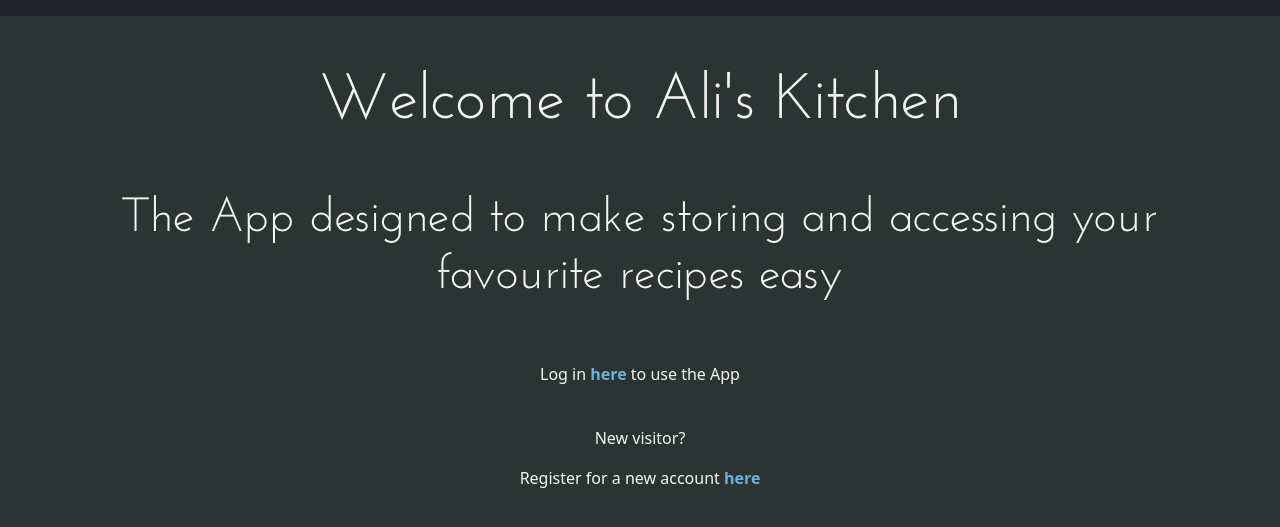
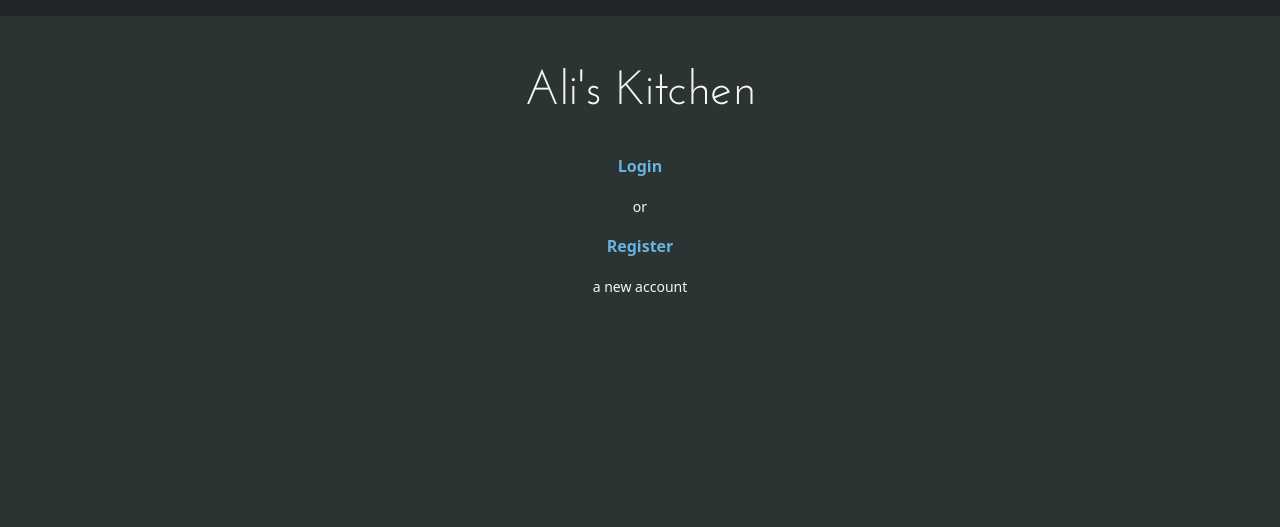
Before and after one commit to matt-codesstuff/alisite, a Django app: page / in a window 1280 px wide. Shown: the top 527 px of the page. Run offline with Django 4.2, Linux system fonts and the light colour scheme; data that the repository does not hold is empty.

Commit message:
some front-end cleanup

```diff
--- a/recipes/static/recipes/style.css
+++ b/recipes/static/recipes/style.css
@@ -40,29 +40,16 @@ hr {
   padding: 0;
 }
 
-h1 {
+.ambitionfont{
+  font-family: AmbitionandInk;
   text-align: center;
-  margin-bottom: 50px;
-  font-family: JosefinSans;
-  font-size: 4rem;
-}
-
-h3 {
-  text-align: center;
-  font-family: JosefinSans;
   font-size: 3rem;
 }
 
-h5 {
+.josefont{
+  font-family: JosefinSans;
   text-align: center;
-  font-family: JosefinSans;
-  font-size: 2rem;
-}
-
-h6 {
-  text-align: center;
-  font-family: JosefinSans;
-  font-size: 2rem;
+  font-size: 3rem;
 }
 
 .row-container {
@@ -133,7 +120,6 @@ h6 {
   height: 88px;
 }
 
-
 #button {
   width: 90px;
   border-radius: 8px;
--- a/recipes/templates/recipes/create.html
+++ b/recipes/templates/recipes/create.html
@@ -1,6 +1,6 @@
 {% extends 'recipes/header.html' %}
 {% block content %}
-    <h1>New Recipe</h1>
+    <h1 class='josefont'>New Recipe</h1>
     <br /><br />
 
     <form action="{% url 'recipes:create' %}" method="POST">
--- a/recipes/templates/recipes/edit.html
+++ b/recipes/templates/recipes/edit.html
@@ -1,7 +1,7 @@
 {% extends 'recipes/header.html' %}
 {% block content %}
-    <h3>Edit</h3>
-    <h5>{{recipe.title}}</h5>
+    <h3 class='josefont'>Edit</h3>
+    <h5 class='josefont' style="font-size: 2rem">{{recipe.title}}</h5>
     <br> <br>
 
     <form action="{% url 'recipes:edit_recipe' rec_pk=recipe.pk %}"method="POST">
--- a/recipes/templates/recipes/index.html
+++ b/recipes/templates/recipes/index.html
@@ -29,22 +29,19 @@
                         </div>
                     {% endfor %}
                 {% else %}
-                    <h3 style="text-align: center;">No Recipes</h3>
+                    <h1 class="josefont" style="text-align: center;">No Recipes</h1>
                     <br><br>
-                    <h6 style="text-align: center;">Click on <a href="/create">"New"</a> to enter some recipes</h6>
-                    <br>
-                    <h6 style="text-align: center;">Or click on <a href="/get_recipe">"From The Internet"</a> to download recipes</h6>
+                    <p class="josefont" style="font-size: 1.75rem;"><a href="/create">New</a></p>
+                    <p class="josefont" style="font-size: 1.75rem;"><a href="/get_recipe">From The Internet</a></p>
                 {% endif %}
         {% else %}
             <div style="text-align: center;">
-                <h1>Welcome to Ali's Kitchen</h1>
-                <h3>The App designed to make storing and accessing your favourite recipes easy</h3>
+                <h1 class="josefont">Ali's Kitchen</h1>
                 <br>
-                <br>
-                <p>Log in <a href="/login"><strong>here</strong></a> to use the App</p>
-                <br>
-                <p>New visitor?</p>
-                <p>Register for a new account <a href="/register"><strong>here</strong></a></p>
+                <p><a href="/login"><strong>Login</strong></a></p>
+                <p><small>or</small></p>
+                <p><a href="/register"><strong>Register</strong></a></p>
+                <p><small>a new account</small></p>
             </div>
 
         {% endif %}
--- a/recipes/views.py
+++ b/recipes/views.py
@@ -51,7 +51,6 @@ def create(request):
             # check if new category was given
             new_category = request.POST.get('new_category')
             if new_category:
-
                 # check if new category alredy exists
                 category_names = [cat.name for cat in categories]
                 if new_category in category_names:
```
Also changed, not shown: recipes/templates/recipes/get_recipe.html (+6 -6 lines).
